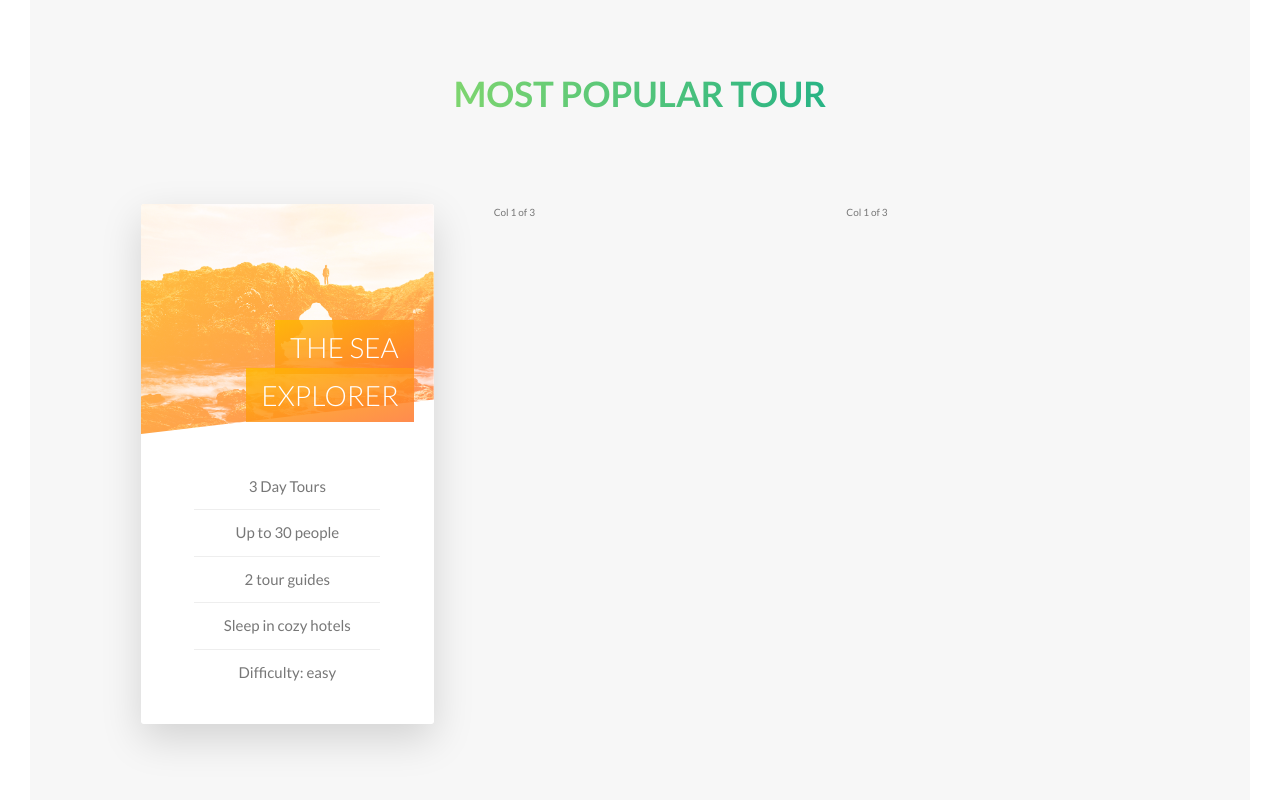
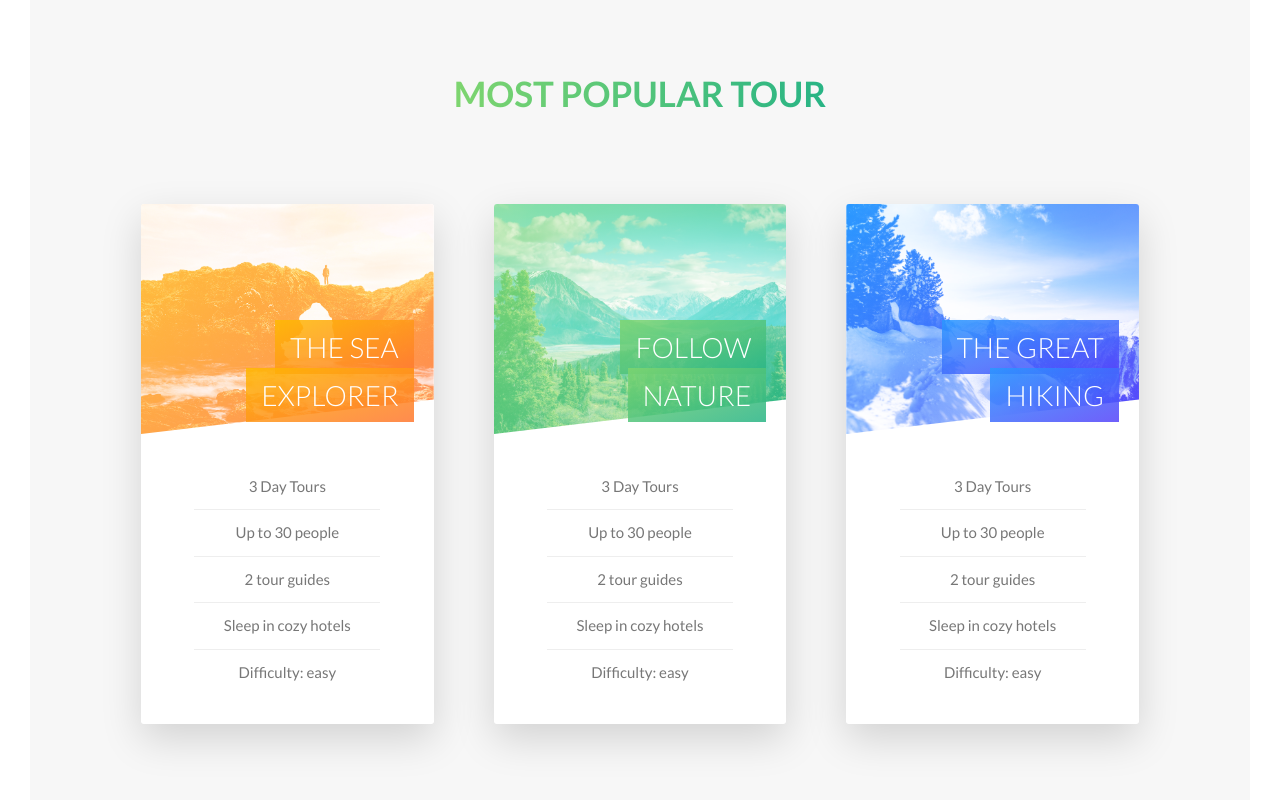
Before and after one commit to sptclr/natours, a website: page index.html in a window 1280 px wide. Shown: the part 2390-3190 px from the top of the page. Drawn offline with Linux system fonts and the light colour scheme.

Commit message:
card done

```diff
--- a/index.html
+++ b/index.html
@@ -160,16 +160,80 @@
                         </ul>
                       </div>
                   </div>
-                  <div class="card__side card__side--back card__side--back--1">
-                      Back
+                  <div class="card__side card__side--back card__side--back-1">
+                      <div class="card__cta">
+                        <div class="card__price-box">
+                          <p class="card__price-only">Only</p>
+                          <p class="card__price-value">$297</p>
+                        </div>
+                        <a href="#" class="btn btn--white">Book Now!</a>
+                      </div>
                   </div>
               </div>
           </div>
           <div class="col-1-of-3">
-              Col 1 of 3
+            <div class="card">
+              <div class="card__side card__side--front ">
+                  <div class="card__picture card__picture--2">
+                    &nbsp;
+                  </div>
+                  <h4 class="card__heading">
+                    <span class="card__heading-span card__heading-span--2">
+                      Follow Nature
+                    </span>
+                  </h4>
+                  <div class="card__details">
+                    <ul>
+                      <li>3 Day Tours</li>
+                      <li>Up to 30 people</li>
+                      <li>2 tour guides</li>
+                      <li>Sleep in cozy hotels</li>
+                      <li>Difficulty: easy</li>
+                    </ul>
+                  </div>
+              </div>
+              <div class="card__side card__side--back card__side--back-2">
+                  <div class="card__cta">
+                    <div class="card__price-box">
+                      <p class="card__price-only">Only</p>
+                      <p class="card__price-value">$297</p>
+                    </div>
+                    <a href="#" class="btn btn--white">Book Now!</a>
+                  </div>
+              </div>
+          </div>
           </div>
           <div class="col-1-of-3">
-              Col 1 of 3
+            <div class="card">
+              <div class="card__side card__side--front ">
+                  <div class="card__picture card__picture--3">
+                    &nbsp;
+                  </div>
+                  <h4 class="card__heading">
+                    <span class="card__heading-span card__heading-span--3">
+                      The Great Hiking
+                    </span>
+                  </h4>
+                  <div class="card__details">
+                    <ul>
+                      <li>3 Day Tours</li>
+                      <li>Up to 30 people</li>
+                      <li>2 tour guides</li>
+                      <li>Sleep in cozy hotels</li>
+                      <li>Difficulty: easy</li>
+                    </ul>
+                  </div>
+              </div>
+              <div class="card__side card__side--back card__side--back-3">
+                  <div class="card__cta">
+                    <div class="card__price-box">
+                      <p class="card__price-only">Only</p>
+                      <p class="card__price-value">$297</p>
+                    </div>
+                    <a href="#" class="btn btn--white">Book Now!</a>
+                  </div>
+              </div>
+          </div>
           </div>
         </div>
       </section>
--- a/sass/components/_button.scss
+++ b/sass/components/_button.scss
@@ -1,4 +1,3 @@
-
 .btn{
     &:link,
     &:visited{
@@ -37,7 +36,7 @@
     }
 
     &::after{
-        content: "";
+        content: "";//important when using pseudo selector ::after
         display: inline-block;
         height: 100%;
         width: 100%;
--- a/sass/components/_card.scss
+++ b/sass/components/_card.scss
@@ -26,14 +26,14 @@
             }
             &--back{
                 transform: rotateY(180deg);
-                &--1{
+                &-1{
                     background-image:linear-gradient(to right bottom, $color-secondary-light, $color-secondary-dark);
                 }
-                &--2{
-                    background-image:linear-gradient(to right bottom, $color-secondary-light, $color-secondary-dark);
+                &-2{
+                    background-image:linear-gradient(to right bottom, $color-primary-light, $color-primary-dark);
                 }
-                &--3{
-                    background-image:linear-gradient(to right bottom, $color-secondary-light, $color-secondary-dark);
+                &-3{
+                    background-image:linear-gradient(to right bottom, $color-tertiary-light, $color-tertiary-dark);
                 }
             }
     }
@@ -57,10 +57,10 @@
             background-image: linear-gradient(to right bottom, $color-secondary-light, $color-secondary-dark), url(../img/nat-5.jpg);
         }
         &--2{
-            background-image: url(../img/nat-5.jpg);
+            background-image: linear-gradient(to right bottom, $color-primary-light, $color-primary-dark), url(../img/nat-6.jpg);
         }
         &--3{
-            background-image: url(../img/nat-5.jpg);
+            background-image: linear-gradient(to right bottom, $color-tertiary-light, $color-tertiary-dark), url(../img/nat-7.jpg);
         }
     }
 
@@ -88,6 +88,18 @@
                 rgba($color-secondary-light, .85),
                 rgba($color-secondary-dark, .85));
         }
+        &--2{
+            background-image:
+                linear-gradient(to right bottom,
+                rgba($color-primary-light, .85),
+                rgba($color-primary-dark, .85));
+        }
+        &--3{
+            background-image:
+                linear-gradient(to right bottom,
+                rgba($color-tertiary-light, .85),
+                rgba($color-tertiary-dark, .85));
+        }
     }
 
     &__details{
@@ -109,4 +121,31 @@
         }
     }
 
+    //BACK SIDE STYLING
+    &__cta{
+        position: absolute;
+        top: 50%;
+        left: 50%;
+        transform: translate(-50%, -50%);
+        text-align: center;
+        width: 90%;
+
+    }
+
+    &__price-box{
+        text-align: center;
+        color: $color-white;
+        margin-bottom: 8rem;
+    }
+
+    &__price-only{
+        font-size: 1.4rem;
+        text-transform: uppercase;
+    }
+
+    &__price-value{
+        font-size: 6rem;
+        font-weight: 100;
+    }
+
 }
```
Also changed, not shown: css/style.css.
